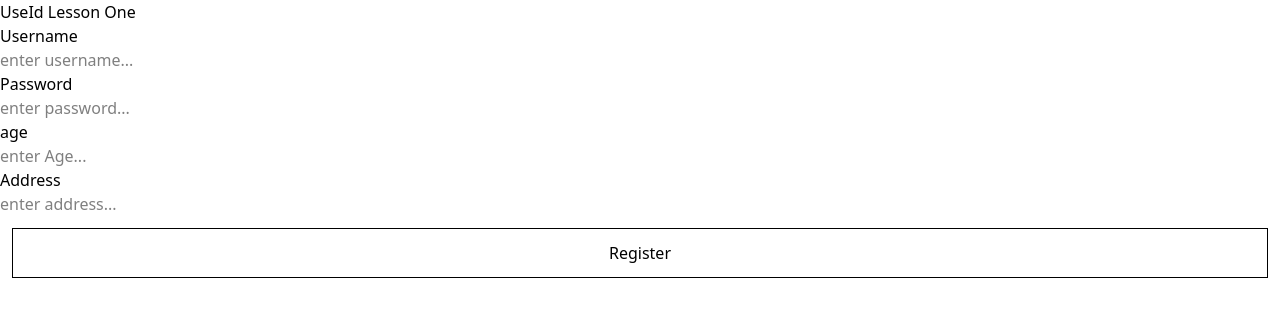
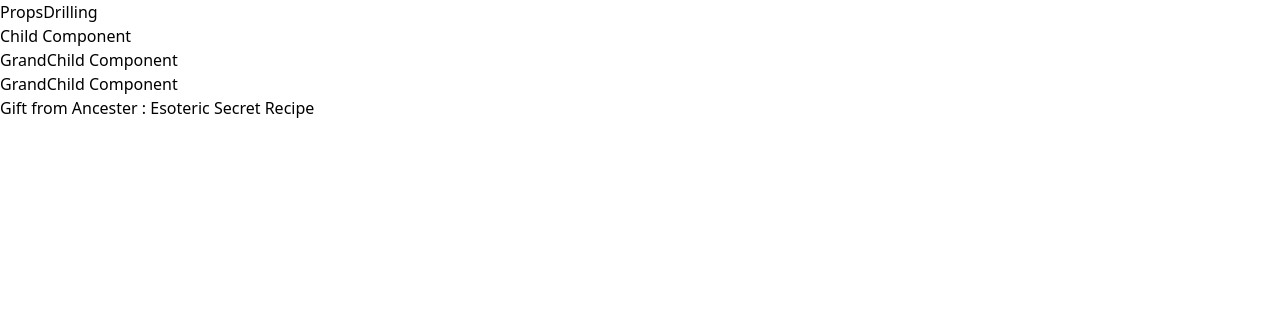
Before and after one commit to cyberadityacode/reactjs, a React (Vite) app in the folder 36 All Hooks in one Project/: page / in a window 1280 px wide. Shown: the top 316 px of the page. Built offline with nearby package versions, Linux system fonts and the light colour scheme.

Commit message:
added props drilling

```diff
--- /dev/null
+++ b/36 All Hooks in one Project/components/PropsDrilling.jsx
@@ -0,0 +1,38 @@
+import React from 'react'
+/*
+Objective to pass data from PropsDrilling to GrandGrandChildComponent
+*/
+export default function PropsDrilling() {
+  return (
+    <div>
+        <h1>PropsDrilling</h1>
+        <ChildComponent data="Esoteric Secret Recipe " />
+    </div>
+  )
+}
+
+export function ChildComponent(props) {
+  return (
+    <div>
+        <h1>Child Component</h1>
+        <GrandChildComponent data ={props.data} />
+    </div>
+  )
+}
+
+export function GrandChildComponent(props) {
+  return (
+    <div>
+        <h1>GrandChild Component </h1>
+        <GrandGrandChildComponent data ={props.data} />
+    </div>
+  )
+}
+export function GrandGrandChildComponent(props) {
+  return (
+    <div>
+        <h1>GrandChild Component </h1>
+        <h1>Gift from Ancester : {props.data}</h1>
+    </div>
+  )
+}
--- a/36 All Hooks in one Project/src/main.jsx
+++ b/36 All Hooks in one Project/src/main.jsx
@@ -28,6 +28,7 @@ import UseRefSeventhComponent from "../components/hooks/useRef/UseRefSeventhComp
 import UseRefEighthComponent from "../components/hooks/useRef/UseRefEighthComponent.jsx";
 import UseRefNinthComponent from "../components/hooks/useRef/UseRefNinthComponent.jsx";
 import UseIdLessonOne from "../components/hooks/useId/UseIdLessonOne.jsx";
+import PropsDrilling from "../components/PropsDrilling.jsx";
 
 createRoot(document.getElementById("root")).render(
   <StrictMode>
@@ -48,6 +49,7 @@ createRoot(document.getElementById("root")).render(
     {/* <UseRefSeventhComponent /> */}
   {/*   <UseRefEighthComponent />
     <UseRefNinthComponent /> */}
-    <UseIdLessonOne />
+    {/* <UseIdLessonOne /> */}
+    <PropsDrilling />
   </StrictMode>
 );
```
Also changed, not shown: 1 other file (tests, documents, lock files or other folders).
